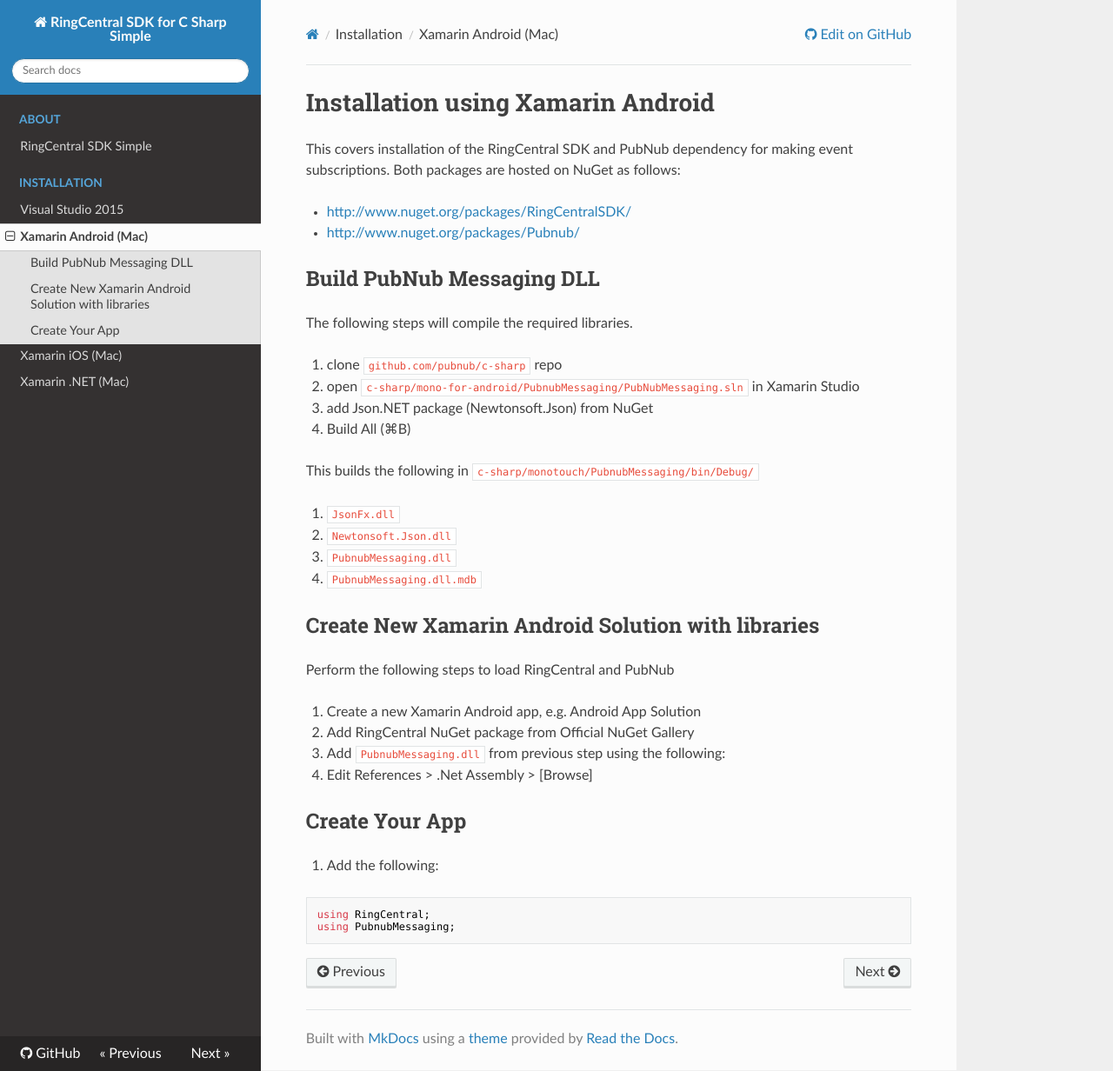
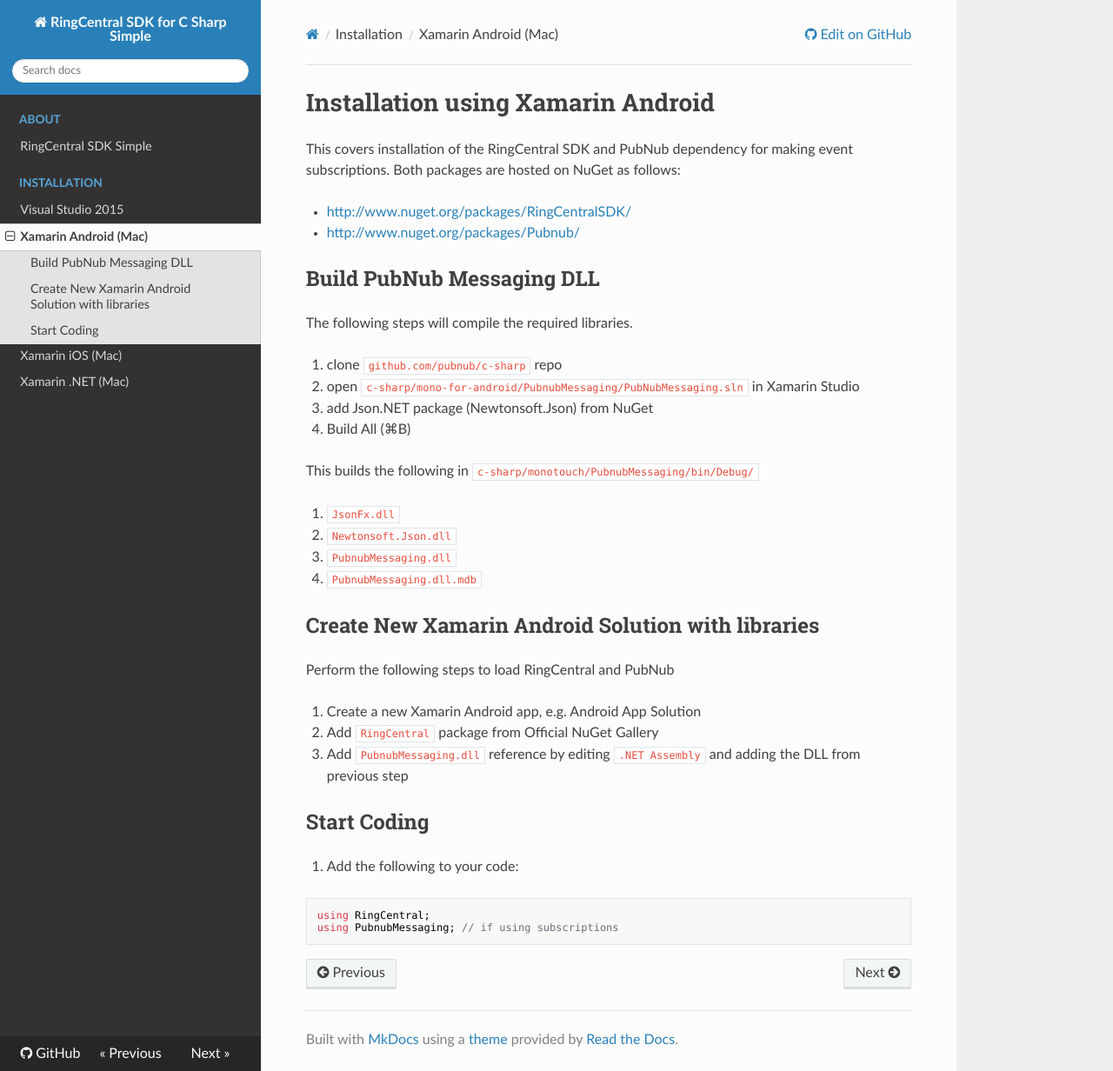
Before and after one commit to grokify/ringcentral-sdk-csharp-simple, an MkDocs documentation site: the page built from docs/installation/Xamarin-Android.md, in a window 1280 px wide and 1232 px high. Shown: the whole window at 87% size. Built offline with MkDocs 1.6.1, drawn with Linux system fonts in a browser that asks for light colours; nearby versions of some CDN libraries; old or Windows-style settings are respelled for this version of MkDocs.

Commit message:
update mkdocs

````diff
--- a/docs/installation/Xamarin-Android.md
+++ b/docs/installation/Xamarin-Android.md
@@ -26,15 +26,14 @@ This builds the following in `c-sharp/monotouch/PubnubMessaging/bin/Debug/`
 Perform the following steps to load RingCentral and PubNub
 
 1. Create a new Xamarin Android app, e.g. Android App Solution
-1. Add RingCentral NuGet package from Official NuGet Gallery
-1. Add `PubnubMessaging.dll` from previous step using the following:
-1. Edit References &gt; .Net Assembly &gt; [Browse]
+1. Add `RingCentral` package from Official NuGet Gallery
+1. Add `PubnubMessaging.dll` reference by editing `.NET Assembly` and adding the DLL from previous step
 
-## Create Your App
+## Start Coding
 
-1. Add the following:
+1. Add the following to your code:
 
+```csharp
+using RingCentral;
+using PubnubMessaging; // if using subscriptions
 ```
-using RingCentral;
-using PubnubMessaging;
-```
````
Also changed, not shown: docs/installation/Xamarin-NET.md (+3 -3 lines), docs/installation/Xamarin-iOS.md (+5 -6 lines).
